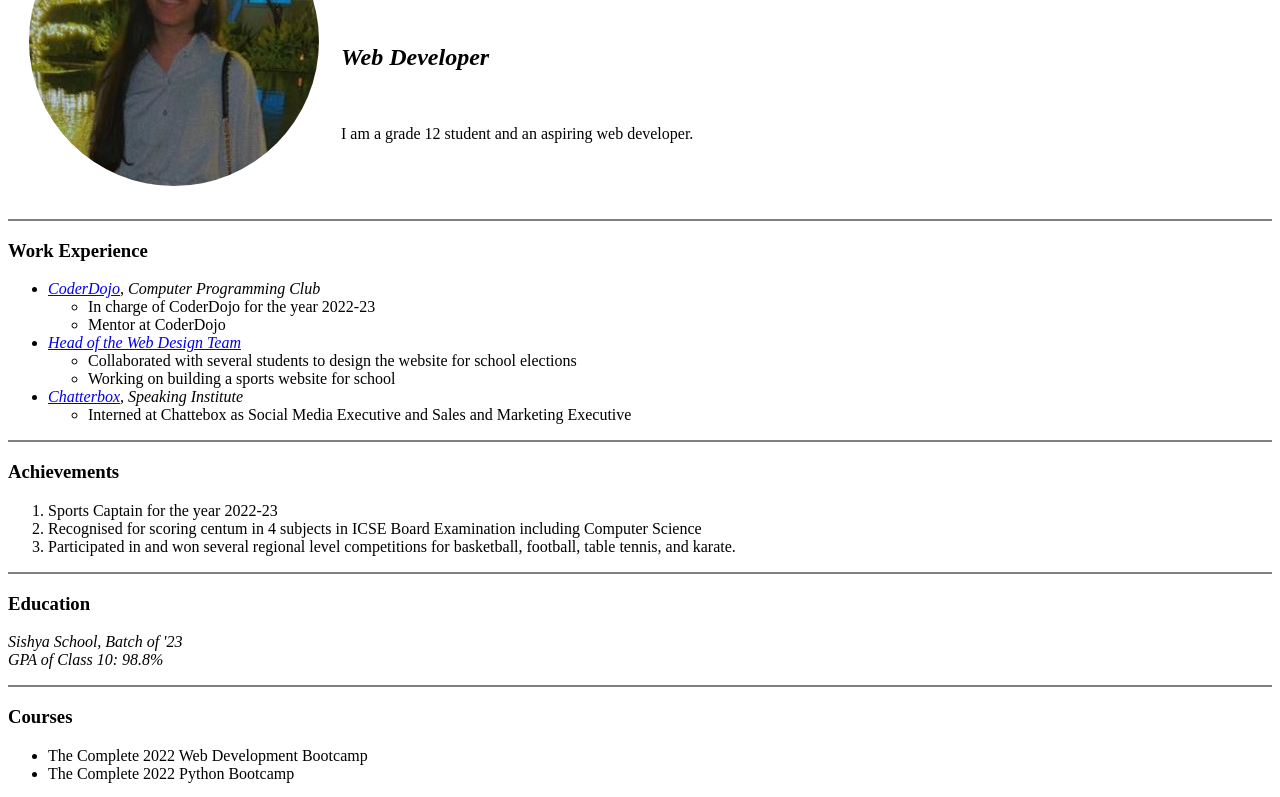
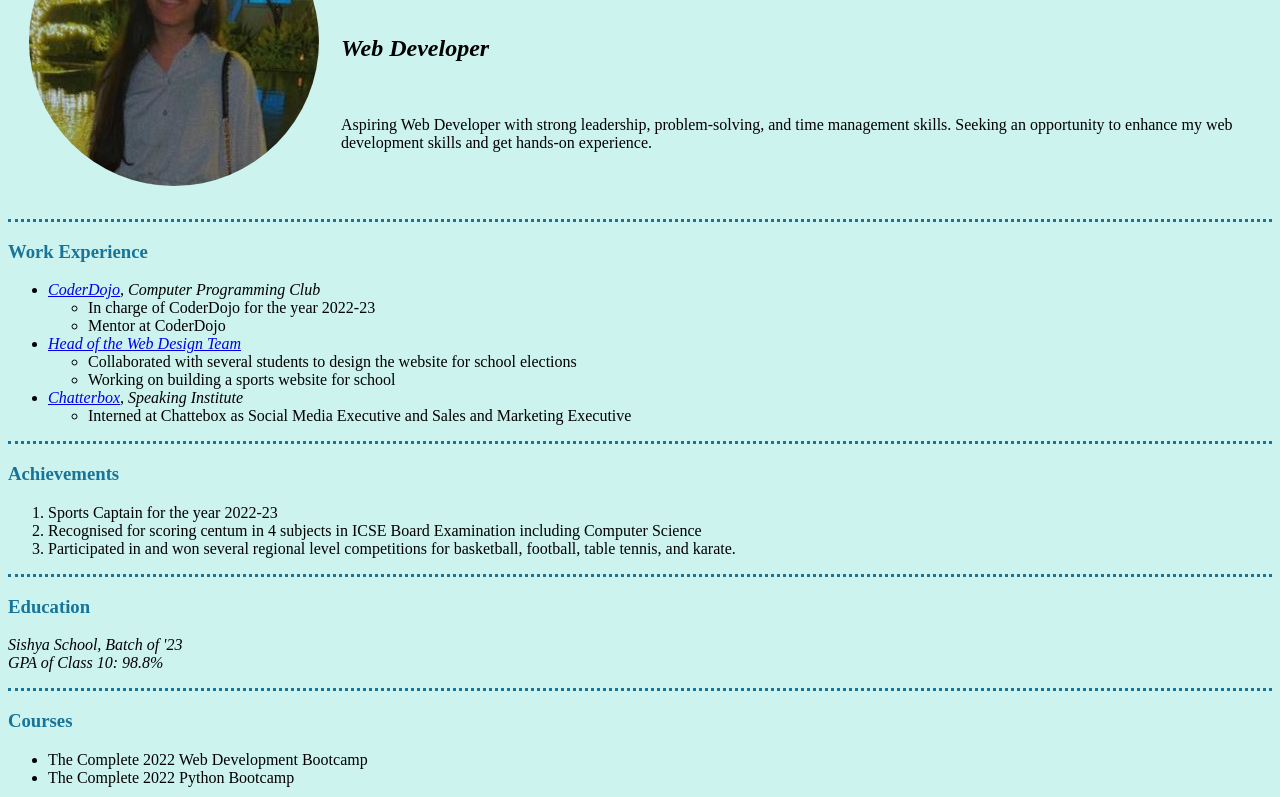
Before and after one commit to vidhijalan27/CV, a plain HTML site: page index.html in a window 1280 px wide. Shown: the part 133-930 px from the top of the page. Drawn offline with Linux system fonts and the light colour scheme.

Commit message:
Add files via upload

```diff
--- /dev/null
+++ b/css/styles.css
@@ -0,0 +1,20 @@
+body
+{
+  background-color: #CCF3EE;
+}
+hr
+{
+  background-color: #CCF3EE;
+  border-style: none;
+  border-top-style: dotted;
+  border-color: #187498;
+  border-width: 3px;
+}
+h1
+{
+  color: #187498;
+}
+h3
+{
+  color: #187498;
+}
--- a/index.html
+++ b/index.html
@@ -4,6 +4,7 @@
     <meta charset="utf-8">
     <title>Vidhi's Personal Site</title>
   </head>
+  <link rel="stylesheet" href="css/styles.css">
   <body>
     <table cellspacing="20">
       <tr>
@@ -12,7 +13,7 @@
           <br />
           <h2><em>Web Developer</em></h2>
           <br />
-          <p>I am a grade 12 student and an aspiring web developer.</p>
+          <p>Aspiring Web Developer with strong leadership, problem-solving, and time management skills. Seeking an opportunity to enhance my web development skills and get hands-on experience.</p>
         </td>
       </tr>
     </table>
```
